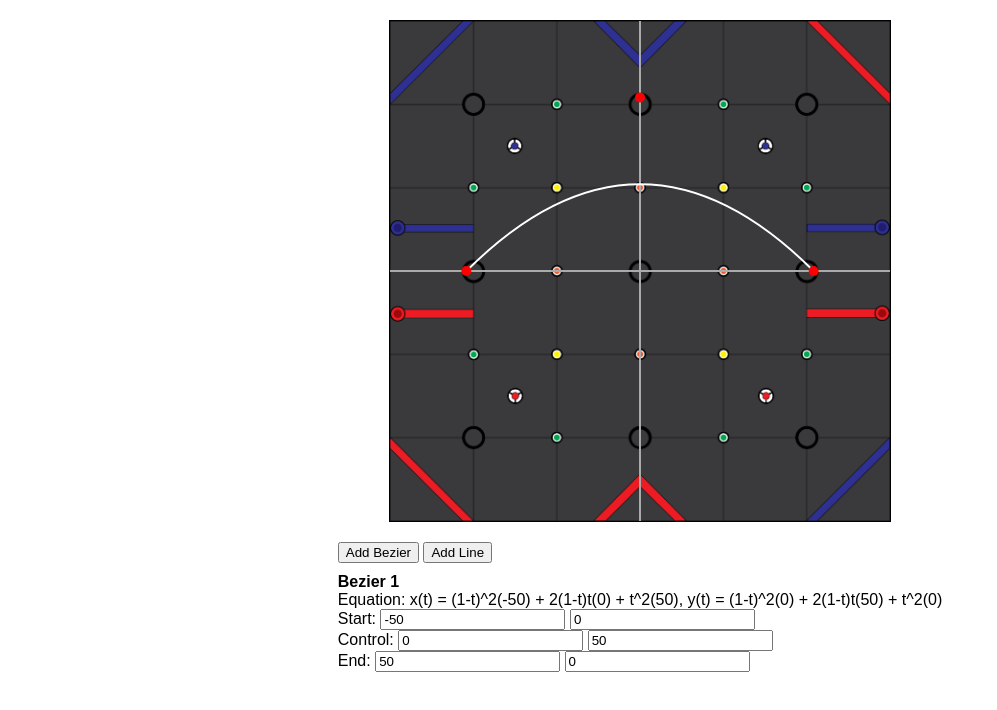
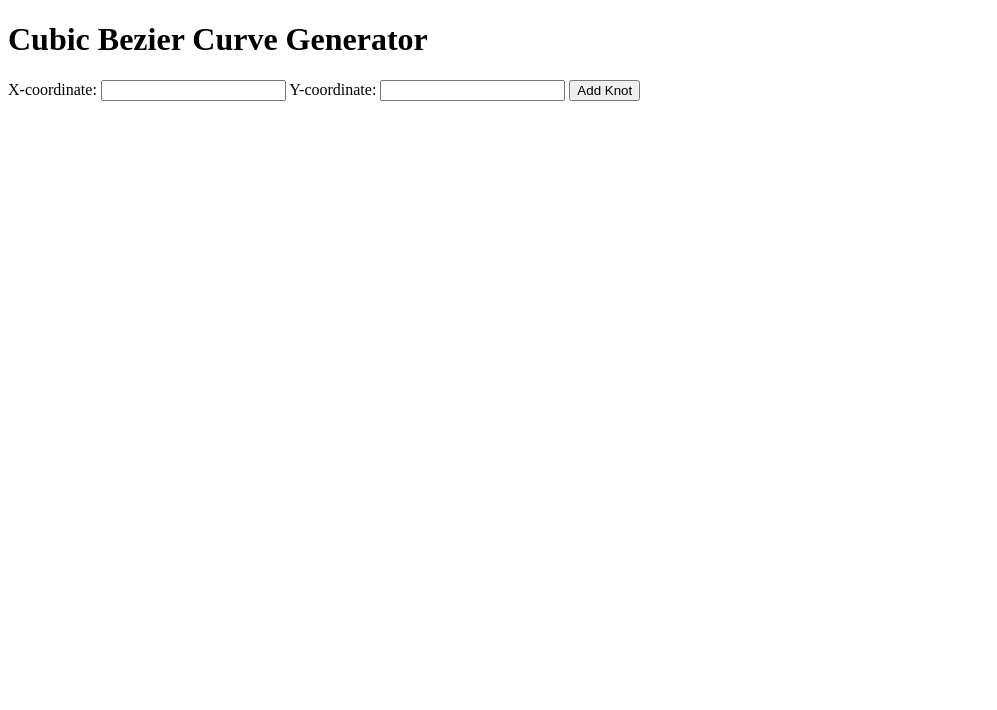
Before and after one commit to charizardavi/VerticesPathGen, a plain HTML site: page index.html in a window 1280 px wide. Shown: the whole page, without its empty margins (0-997 px from the left). Drawn offline with Linux system fonts and the light colour scheme.

Commit message:
Update index.html

```diff
--- a/index.html
+++ b/index.html
@@ -3,16 +3,19 @@
 <head>
     <meta charset="UTF-8">
     <meta name="viewport" content="width=device-width, initial-scale=1.0">
-    <title>Bezier Curve Editor</title>
-    <link rel="stylesheet" href="styles.css">
+    <title>Cubic Bezier Curve Generator</title>
 </head>
 <body>
-    <canvas id="bezierCanvas" width="500" height="500"></canvas>
-    <div id="controls">
-        <button id="addBezier">Add Bezier</button>
-        <button id="addLine">Add Line</button>
-        <div id="pointsData"></div>
-    </div>
+    <h1>Cubic Bezier Curve Generator</h1>
+    <form id="input-form">
+        <label for="x">X-coordinate:</label>
+        <input type="number" id="x" required>
+        <label for="y">Y-coordinate:</label>
+        <input type="number" id="y" required>
+        <button type="button" id="add-knot">Add Knot</button>
+    </form>
+    <svg id="curve-container" width="400" height="400"></svg>
+
     <script src="script.js"></script>
 </body>
 </html>
```
